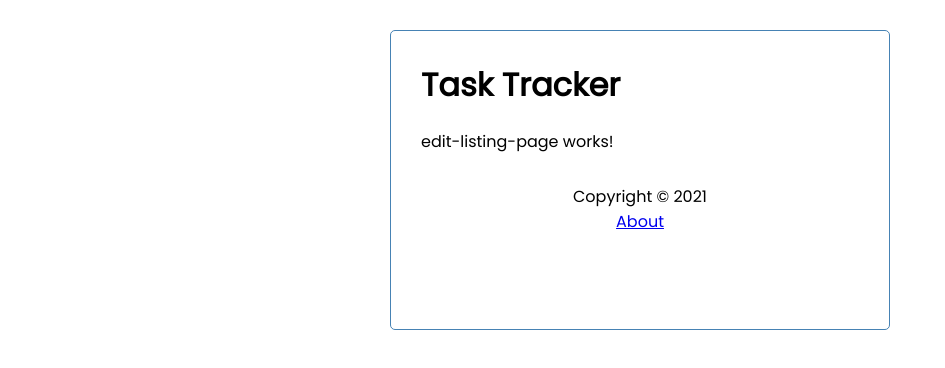
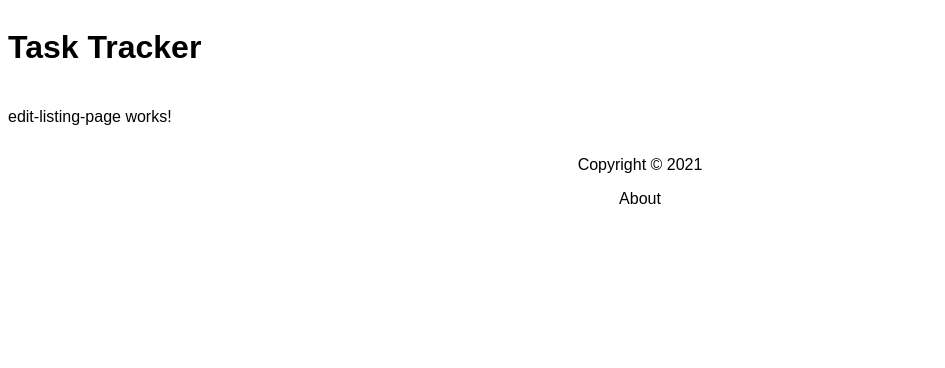
Before and after one commit to kalkutti/ngmodalapp, an Angular app in the folder angular-crash-2021/: page /edit-listing in a window 1280 px wide. Shown: the top 368 px of the page, without its empty margins (0-945 px from the left). Built offline with nearby package versions, Linux system fonts and the light colour scheme.

Commit message:
Added Styles

```diff
--- a/angular-crash-2021/src/styles.css
+++ b/angular-crash-2021/src/styles.css
@@ -1,76 +1,87 @@
-@import url("https://fonts.googleapis.com/css2?family=Poppins:wght@300;400&display=swap");
-
-* {
-  box-sizing: border-box;
+body {
+  font-family: Arial, sans-serif;
   margin: 0;
   padding: 0;
 }
 
-body {
-  font-family: "Poppins", sans-serif;
+button {
+  background-color: black;
+  border: none;
+  border-radius: 8px;
+  color: white;
+  cursor: pointer;
+  outline: none;
+  padding: 16px;
+  font-family: Arial, sans-serif;
+  font-size: 16px;
 }
 
-.container {
-  max-width: 500px;
-  margin: 30px auto;
-  overflow: auto;
-  min-height: 300px;
-  border: 1px solid steelblue;
-  padding: 30px;
-  border-radius: 5px;
-}
-.btn {
-  display: inline-block;
-  background: #000;
-  color: #fff;
-  border: none;
-  padding: 10px 20px;
-  margin: 5px;
-  border-radius: 5px;
-  cursor: pointer;
-  text-decoration: none;
-  font-size: 15px;
-  font-family: inherit;
-}
-.btn:focus {
-  outline: none;
-}
-.btn:active {
-  transform: scale(0.98);
+input, textarea {
+  border: 2px solid black;
+  border-radius: 8px;
+  font-family: Arial, sans-serif;
+  font-size: 16px;
+  padding: 8px;
 }
 
-.btn-block {
-  display: block;
-  width: 100%;
+a {
+  text-decoration: none;
+  color: black;
 }
 
-.form-control {
-  margin: 20px 0;
+div {
+  padding: 8px;
 }
 
-.form-control label {
-  display: block;
+#page-wrap {
+  background-color: #EEE;
+  min-height: 100vh;
+  padding: 0;
+  width: 100vw;
 }
 
-.form-control input {
-  width: 100%;
-  height: 40px;
-  margin: 5px;
-  padding: 3px 7px;
-  font-size: 17px;
+#max-width-column {
+  background-color: white;
+  margin: 0 auto;
+  max-width: 700px;
+  min-height: 100vh;
+  padding: 16px;
+  position: relative;
 }
 
-.form-control-check {
-  display: flex;
-  align-items: center;
-  justify-content: space-between;
+#top-bar {
+  border-bottom: 2px solid black;
 }
 
-.form-control-check label {
-  flex: 1;
+#app-heading {
+  margin-top: 0;
 }
 
-.form-control-check input {
-  flex: 2;
-  height: 20px;
+#my-listings-button {
+  position: absolute;
+  top: 16px;
+  right: 16px;
 }
+
+#content-wrap {
+  padding: 16px;
+}
+
+.content-box {
+  background-color: #EEE;
+  border-radius: 8px;
+  padding: 16px;
+  position: relative;
+  margin-bottom: 16px;
+}
+
+.buttons-container {
+  position: absolute;
+  right: 0px;
+  bottom: 0px;
+  padding: 16px;
+}
+
+.buttons-container > button {
+  margin-left: 8px;
+}
```
